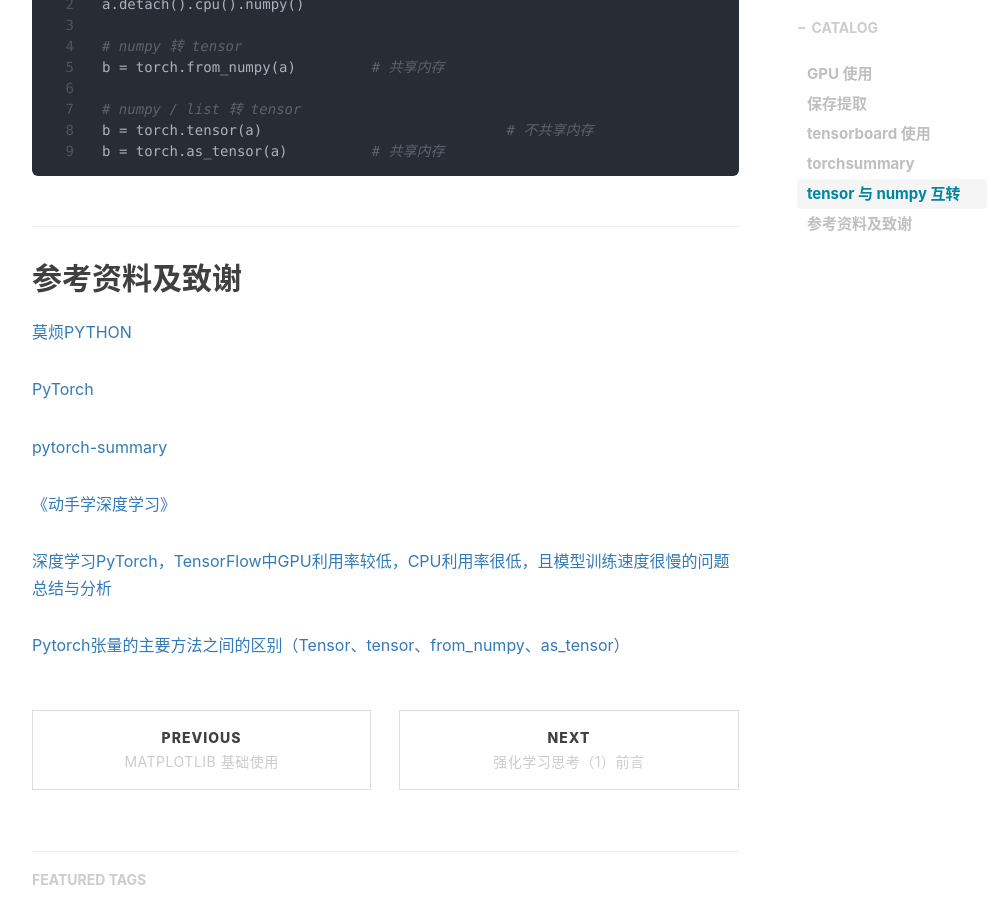
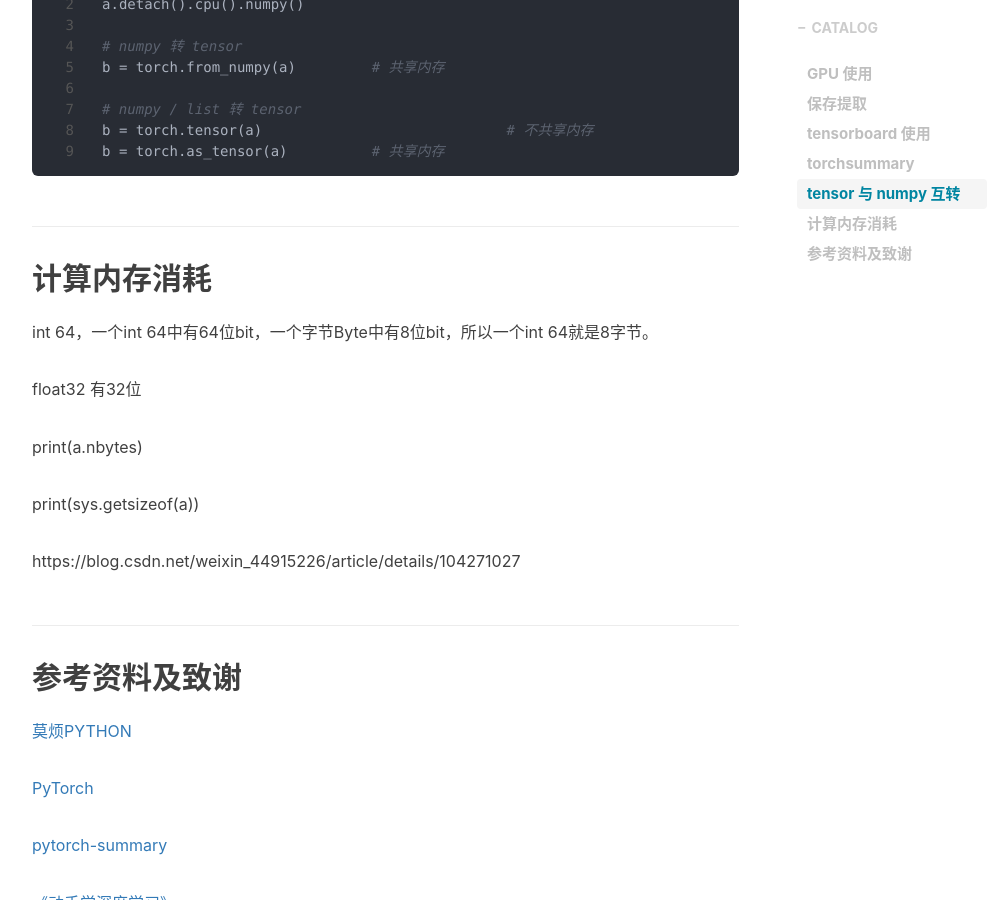
Before and after one commit to liushunyu/blog, a Jekyll site: the page built from _posts/2020-04-05-pytorch 小技巧.md, in a window 1280 px wide and 900 px high, scrolled down 3471 px. Shown: the whole window, without its empty margins (233-1224 px from the left). Built offline with Jekyll 4.4.1, drawn with Linux system fonts in a browser that asks for light colours; nearby versions of some CDN libraries; comment, search, counter and statistics services are not loaded.

Commit message:
Update 2020-04-05-pytorch 小技巧.md

```diff
--- a/_posts/2020-04-05-pytorch 小技巧.md
+++ b/_posts/2020-04-05-pytorch 小技巧.md
@@ -159,6 +159,18 @@ b = torch.as_tensor(a)		# 共享内存
 
 
 
+## 计算内存消耗
+
+int 64，一个int 64中有64位bit，一个字节Byte中有8位bit，所以一个int 64就是8字节。
+
+float32 有32位
+
+print(a.nbytes)
+
+print(sys.getsizeof(a))
+
+https://blog.csdn.net/weixin_44915226/article/details/104271027
+
 
 
 ## 参考资料及致谢
```
